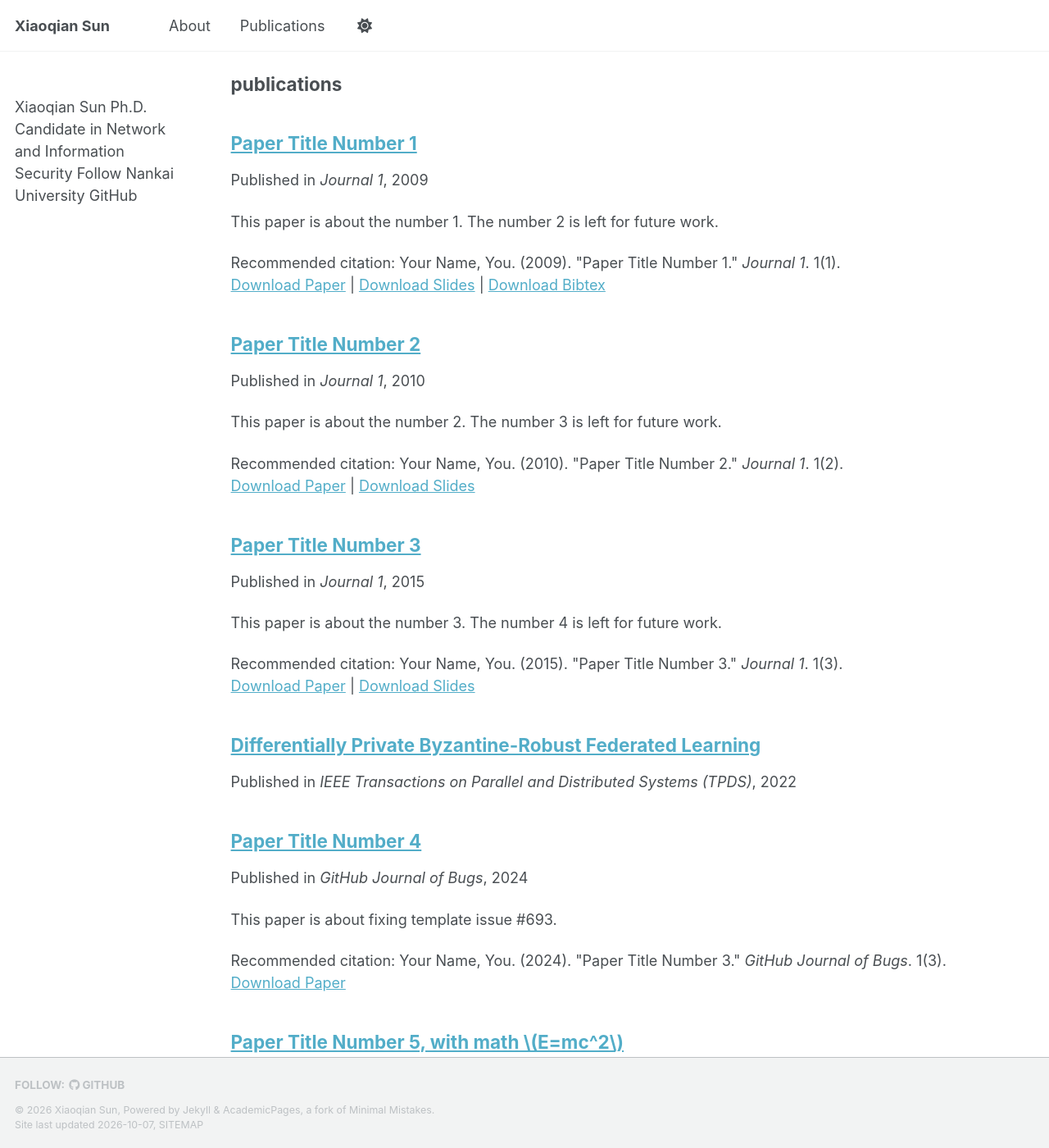
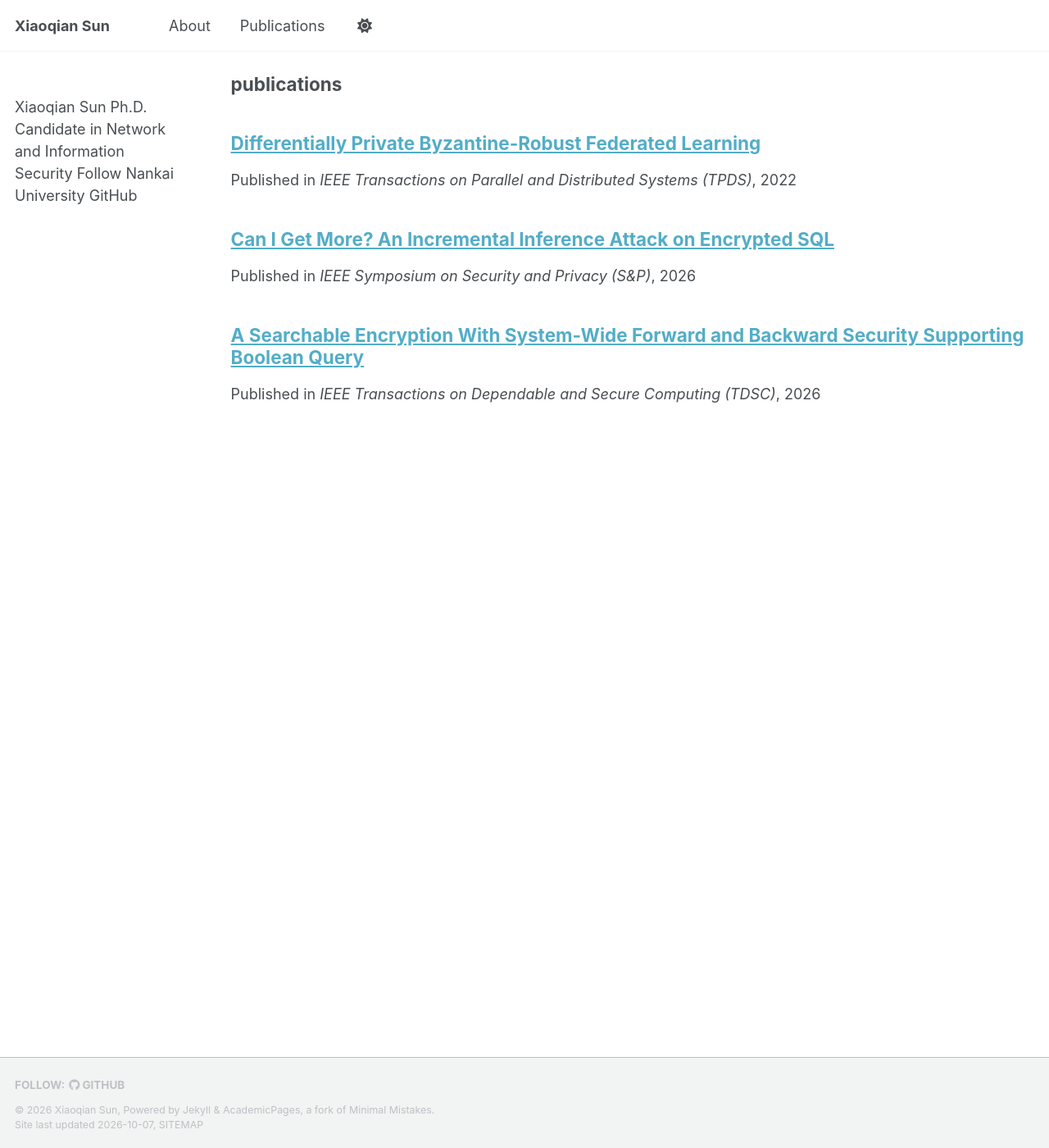
Before and after one commit to xiaoqiank/xiaoqiank.github.io, a Jekyll site: the page built from _pages/sitemap.md, in a window 1280 px wide and 1400 px high, scrolled down 515 px. Shown: the whole window at 82% size. Built offline with Jekyll 4.4.1, drawn with Linux system fonts in a browser that asks for light colours; a style sheet for code colours, icons or effects is not loaded; part of the change alters nothing that is shown; some of the changed text lies outside the part shown.

Commit message:
Add files via upload

```diff
--- a/_config.yml
+++ b/_config.yml
@@ -109,6 +109,11 @@ include:
   - .htaccess
   - _pages
 exclude:
+  - _publications/2009-10-01-paper-title-number-1.md
+  - _publications/2010-10-01-paper-title-number-2.md
+  - _publications/2015-10-01-paper-title-number-3.md
+  - _publications/2024-02-17-paper-title-number-4.md
+  - _publications/2025-06-08-paper-title-number-5.md
   - files
   - AGENTS.md
   - docker-compose.yaml
```
